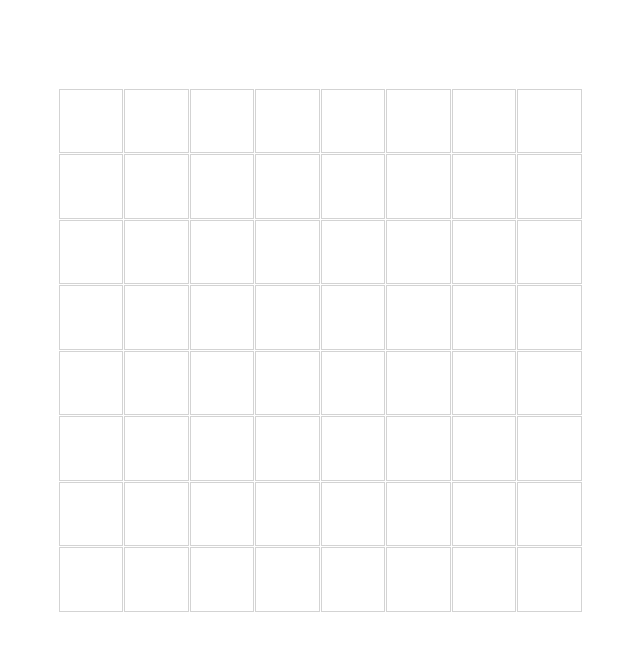
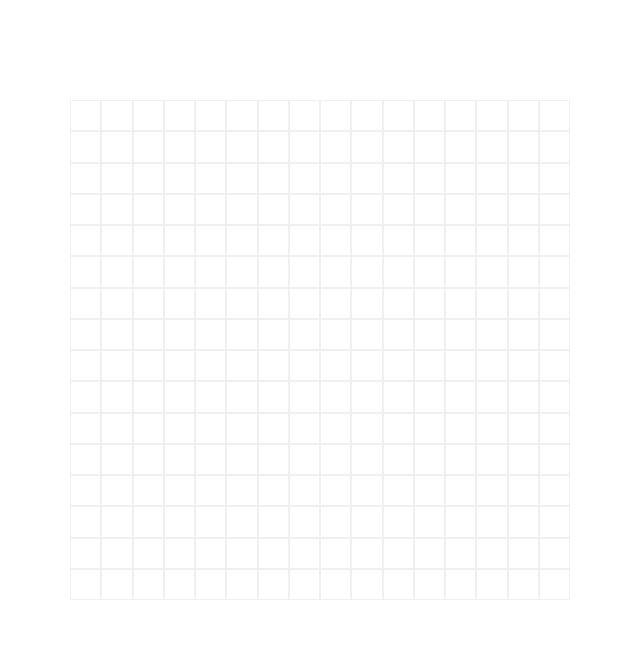
Before and after one commit to spnarkdnark/OdinProjects, a plain HTML site: page EFF_SKETCH/index.html in a window 1280 px wide. Shown: the whole page, without its empty margins (320-960 px from the left). Drawn offline with Linux system fonts and the light colour scheme.

Commit message:
commented BANANAS

```diff
--- a/EFF_SKETCH/script.js
+++ b/EFF_SKETCH/script.js
@@ -1,4 +1,4 @@
-let gridValue = 8;
+let gridValue = 16;
 
 let sketchContainer = document.querySelector('.sketchContainer');
 
--- a/EFF_SKETCH/style.css
+++ b/EFF_SKETCH/style.css
@@ -13,17 +13,16 @@ flex-direction: column;
 justify-content: center;
 align-items: center;
 margin-top: 100px;
-gap:1px;
 }
 
 .gridRow {
     display: flex;
-    gap:1px;
 }
 
 .gridUnit{
     background-color:white;
-    border: 1px solid lightgray;
+    outline: .5px solid rgb(240, 240, 240);
+    outline-offset: -1px;
 }
 
 .gridUnit:hover{
```
Also changed, not shown: BANANAS/script.js (+28 -12 lines).
